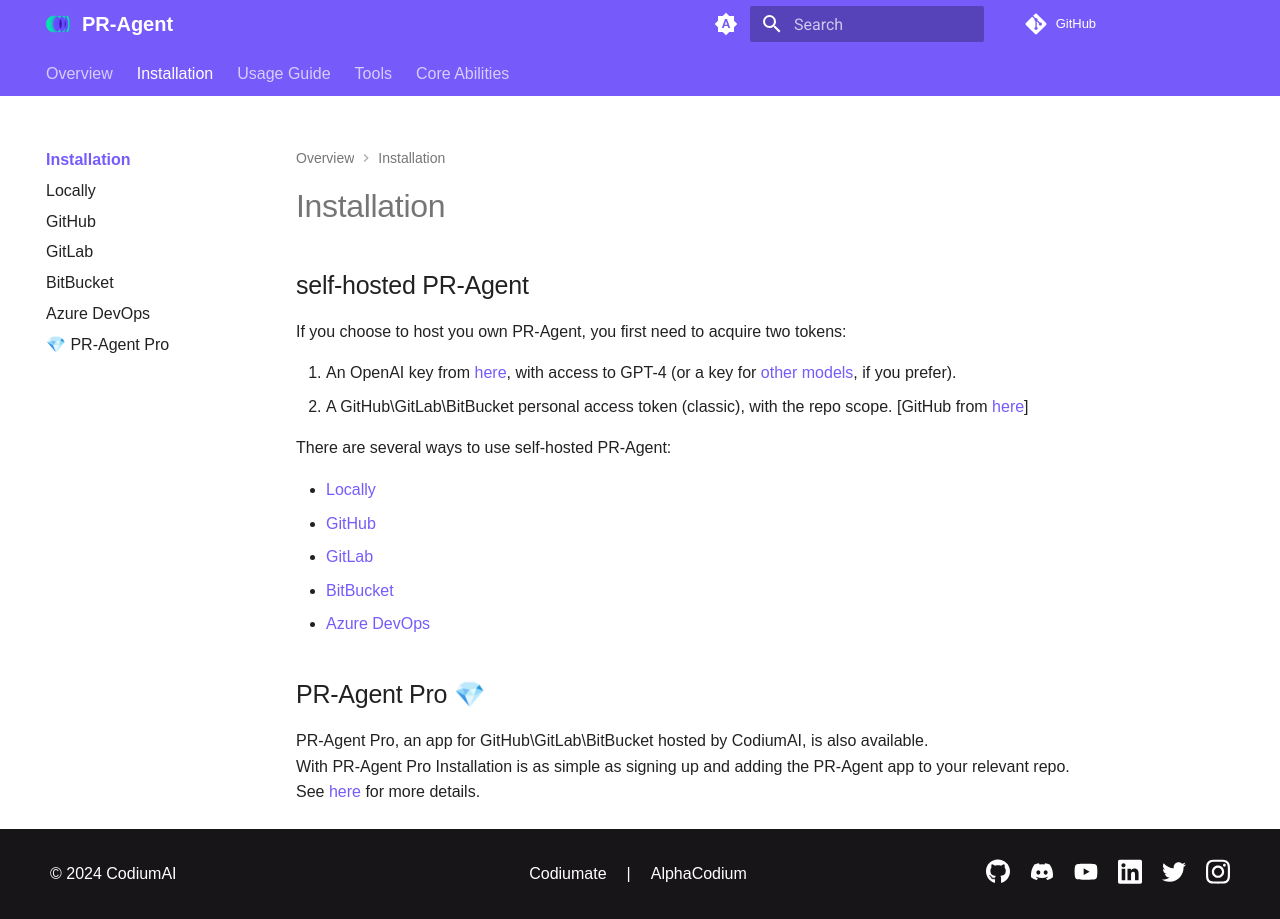
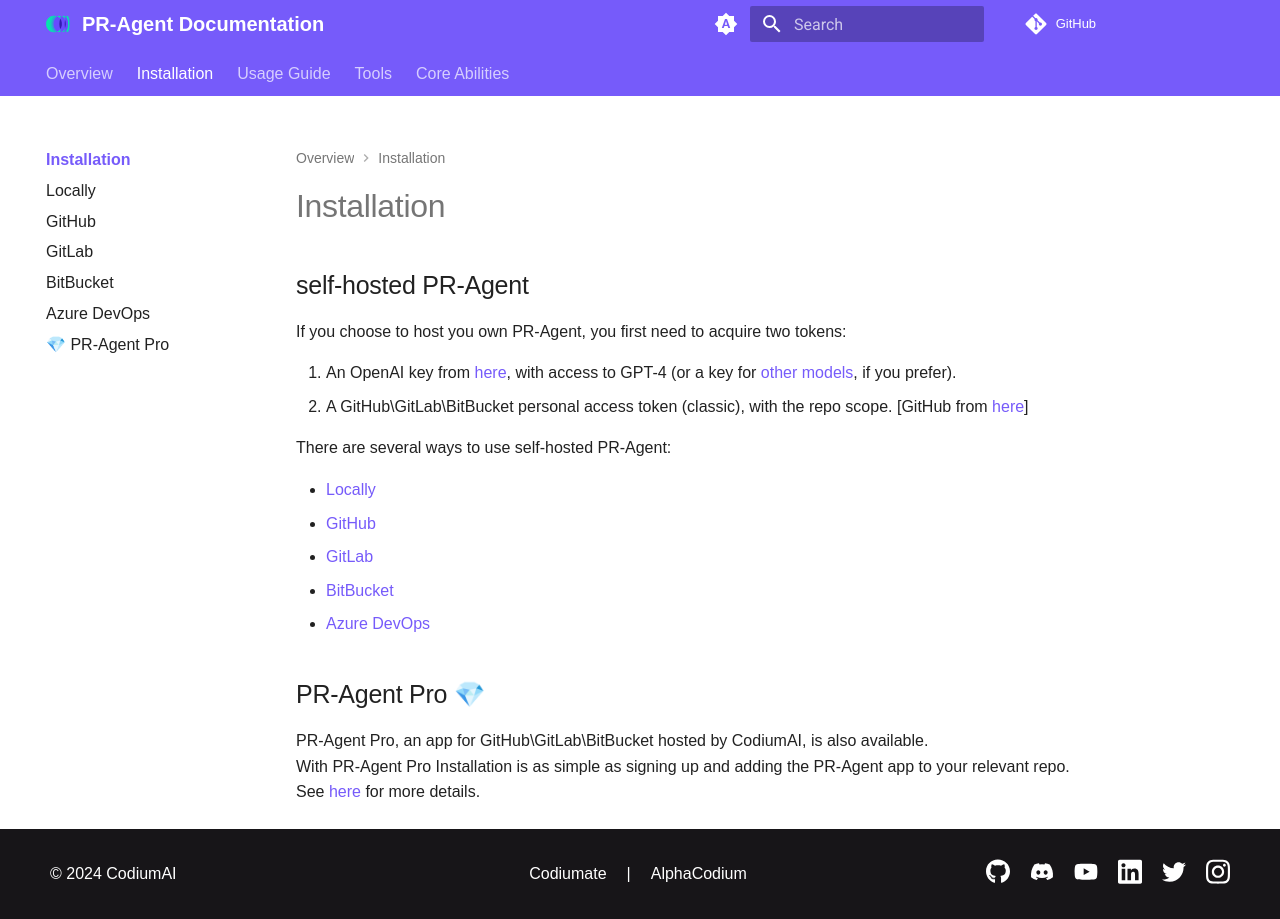
Before and after one commit to Codium-ai/pr-agent, an MkDocs documentation site: the page built from docs/docs/installation/index.md, in a window 1280 px wide. Built offline with MkDocs 1.6.1 and Material for MkDocs 9.7.7, drawn with Linux system fonts in a browser that asks for light colours; comment, search, counter and statistics services are not loaded; some of the changed lines change nothing that is shown.

Commit message:
Update mkdocs.yml to include site description and rename site

```diff
--- a/docs/mkdocs.yml
+++ b/docs/mkdocs.yml
@@ -1,4 +1,5 @@
-site_name: PR-Agent
+site_name: PR-Agent Documentation
+description: Documentation for PR-Agent, the AI-powered Pull Request tool.
 repo_url: https://github.com/Codium-ai/pr-agent
 
 nav:
```
